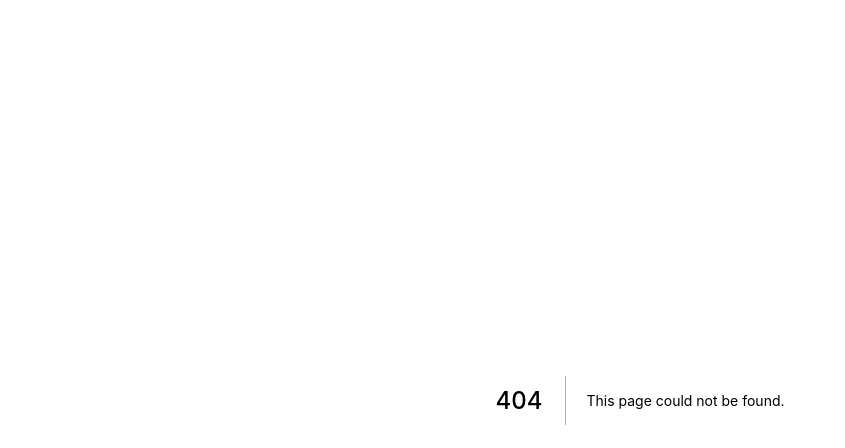
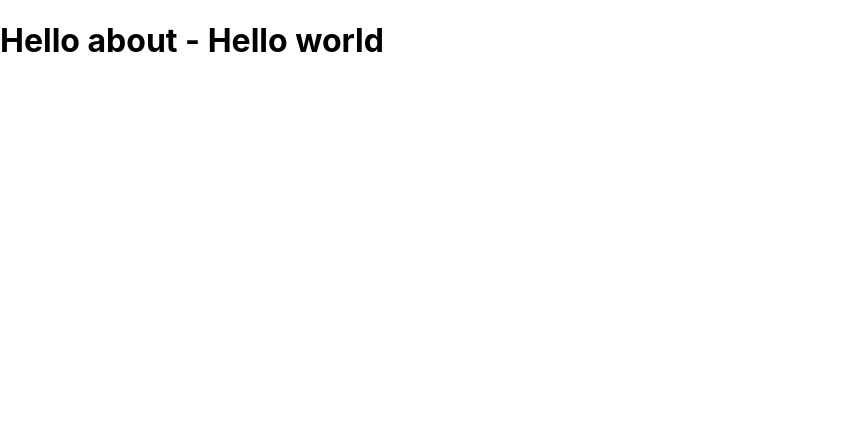
Before and after one commit to ryoyin/udemy_nextjs, a Next.js app: page /about in a window 1280 px wide. Before the commit this address had no page. Shown: the top 448 px of the page, without its empty margins (0-845 px from the left). Built offline with nearby package versions, Linux system fonts and the light colour scheme.

Commit message:
Section 2: Projetc 1 - 5 Functional Component

```diff
--- /dev/null
+++ b/pages/about.js
@@ -0,0 +1,25 @@
+import React from 'react'
+
+// functional component - arrow function
+const About = () => {
+    const message = 'Hello world'
+    return (
+        <h1>Hello about - {message}</h1>
+    )
+}
+
+// const About = () => {
+//     const message = 'Hello world'
+//     return React.createElement('h1', null, 'I am generating this with createElement')
+// }
+
+// unfunctional component - normal function
+// function About() {
+//     return (
+//         <h1>Hello about page</h1>
+//     )
+// }
+
+
+
+export default About
```
